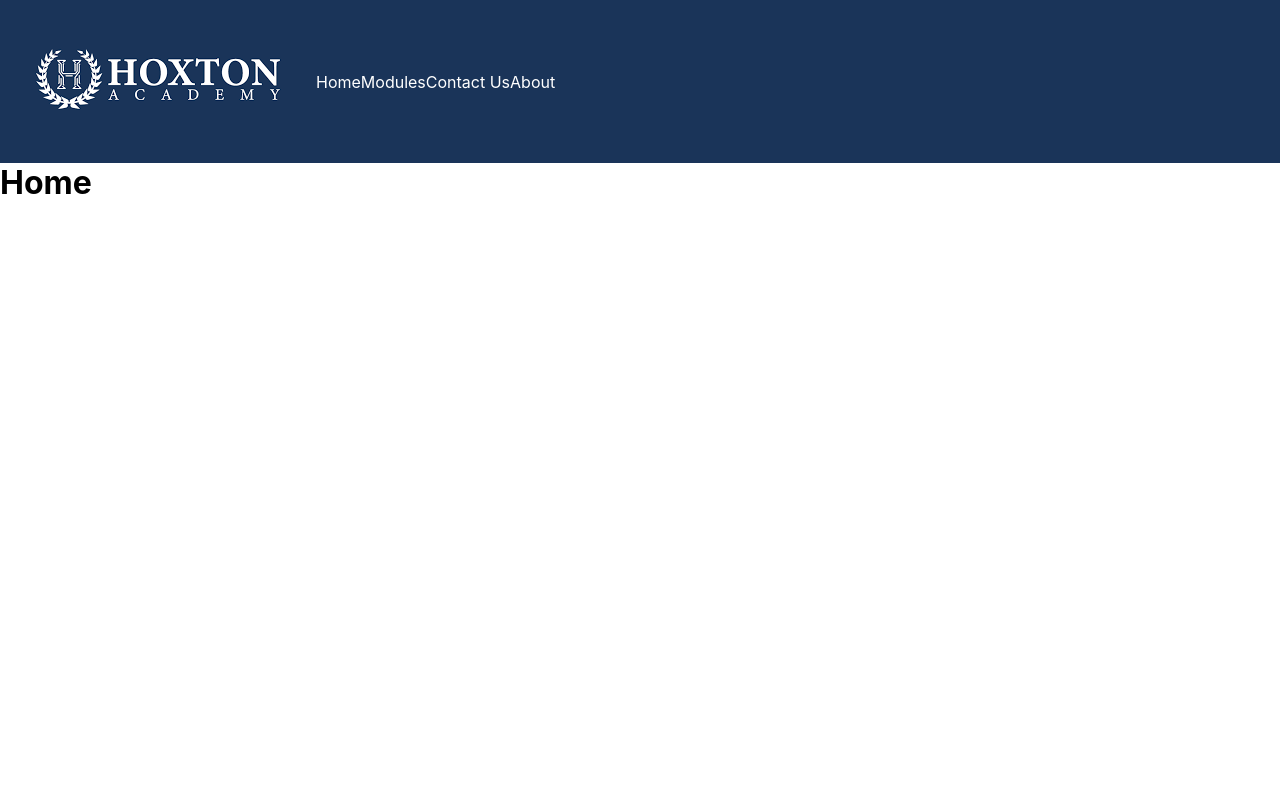
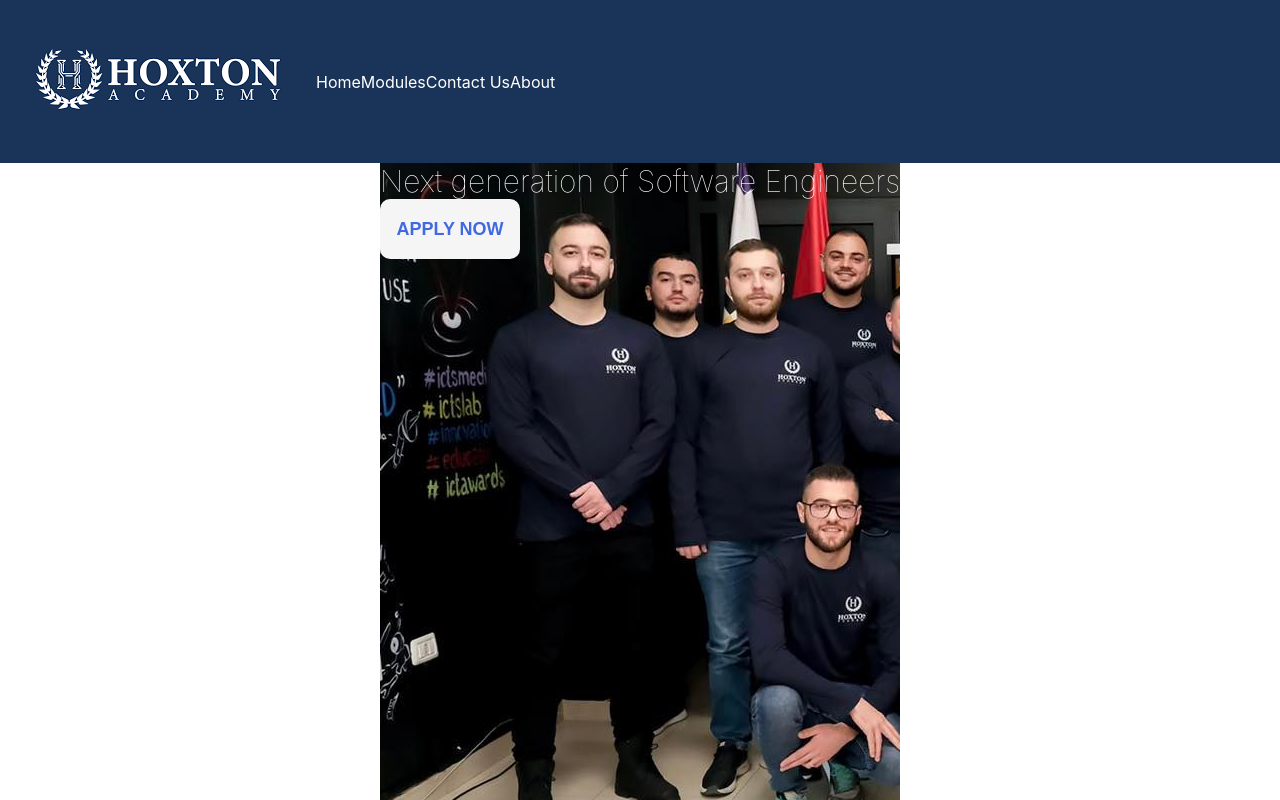
Before and after one commit to denis-projects/hoxton-react-project, a React (Vite) app: page / in a window 1280 px wide. Shown: the top 800 px of the page. Built offline with nearby package versions, Linux system fonts and the light colour scheme.

Commit message:
adding background image on the main page

```diff
--- a/src/pages/Homepage.jsx
+++ b/src/pages/Homepage.jsx
@@ -1,9 +1,22 @@
 import React from 'react';
+import { Link } from 'react-router-dom'
+import '../styles/HomePage.css'
+// @ts-ignore
+import MainImage from '../assets/hoxton_class.jpg'
 
 function Homepage() {
-    return <div>
-        <h1>Home</h1>
-    </div>;
+    return (
+        <div className='home'>
+            <div className='headerContainer' style={{ backgroundImage: `url(${MainImage})` }} >
+                <h1>Next generation of Software Engineers</h1>
+                {/* <p>The best place for a life changing experience</p> */}
+                <Link to="/contact">
+                    <button> APPLY NOW </button>
+                </Link>
+
+            </div>
+        </div >
+    )
 }
 
 export default Homepage;
--- /dev/null
+++ b/src/styles/HomePage.css
@@ -0,0 +1,36 @@
+.home {
+    width: 100vw;
+    height: 100VH;
+    justify-content: center;
+    background-position: center;
+    background-size: cover;
+    display: grid;
+
+  }
+
+
+  .headerContainer button {
+    border: none;
+    border-radius: 10px;
+    cursor: pointer;
+    justify-content: center;
+    background-color: whitesmoke;
+    height: 60px;
+    width: 140px;
+    color: royalblue;
+    text-decoration: none;
+    font-size: 18px;
+    font-weight: 700;
+  }
+
+  .headerContainer h1 {
+    justify-content: center;
+    align-items: center;
+    font-size: 30px;
+    font-weight: 50;
+    color: white;
+  }
+
+  .headerContainer button:hover {
+    cursor: pointer;
+  }
```
Also changed, not shown: src/assets/hoxton_class.jpg (added).
